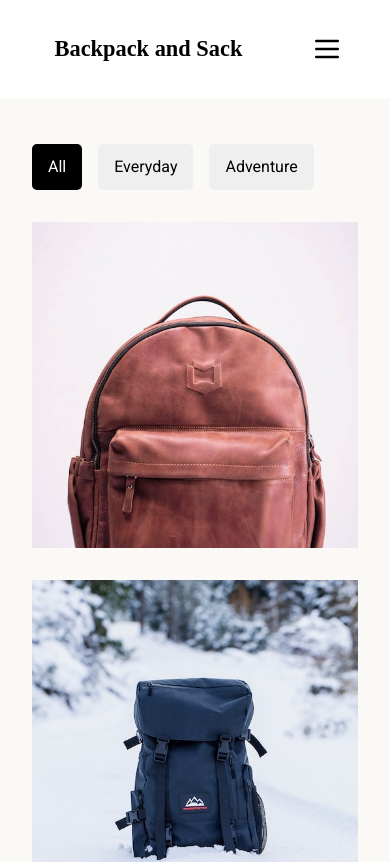
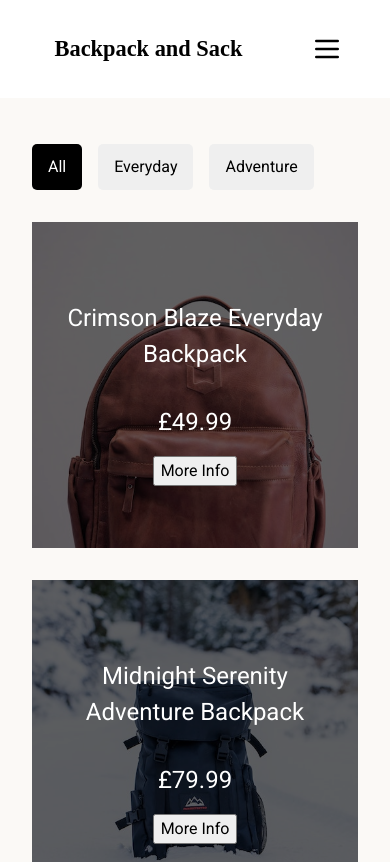
Before and after one commit to dave-forbes/shopping-cart, a React (Vite) app in the folder shopping-cart/: page /shop in a window 390 px wide. Shown: the top 862 px of the page. Built offline with nearby package versions, Linux system fonts and the light colour scheme; a web font is replaced by a local one.

Commit message:
added event listener to adjust layout for smaller screens

```diff
--- a/shopping-cart/src/components/ProductList/ProductList.jsx
+++ b/shopping-cart/src/components/ProductList/ProductList.jsx
@@ -18,11 +18,22 @@ const shuffleArray = (array) => {
 const ProductList = ({ category }) => {
   const [shuffledProducts, setShuffledProducts] = useState([]);
   const [hover, setHover] = useState("");
+  const [smallScreen, setSmallScreen] = useState(false);
+
+  const updateScreenSize = () => {
+    window.innerWidth < 770 ? setSmallScreen(true) : setSmallScreen(false);
+  };
 
   useEffect(() => {
     const shuffled = shuffleArray(productData);
     setShuffledProducts(shuffled);
   }, []);
+
+  useEffect(() => {
+    updateScreenSize();
+    window.addEventListener("resize", updateScreenSize);
+    return () => window.removeEventListener("resize", updateScreenSize);
+  });
 
   const filteredProducts = shuffledProducts.filter(
     (item) => item.category === category || category === "all"
@@ -39,9 +50,14 @@ const ProductList = ({ category }) => {
             className={styles.card}
           >
             <img className={styles.img} src={item.imgsrc} alt={item.name} />
-            <div className={hover === item.id ? styles.overlay : styles.hide}>
+            <div
+              className={
+                hover === item.id || smallScreen ? styles.overlay : styles.hide
+              }
+            >
               <p>{item.name}</p>
               <p>£{item.price}</p>
+              <button className={styles.moreInfo}>More Info</button>
             </div>
           </div>
         </Link>
```
